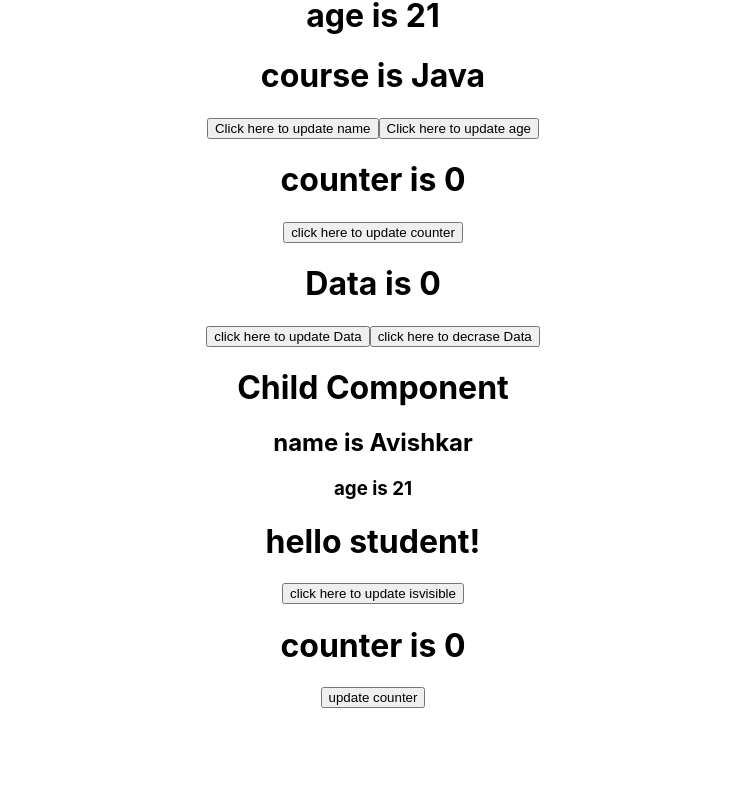
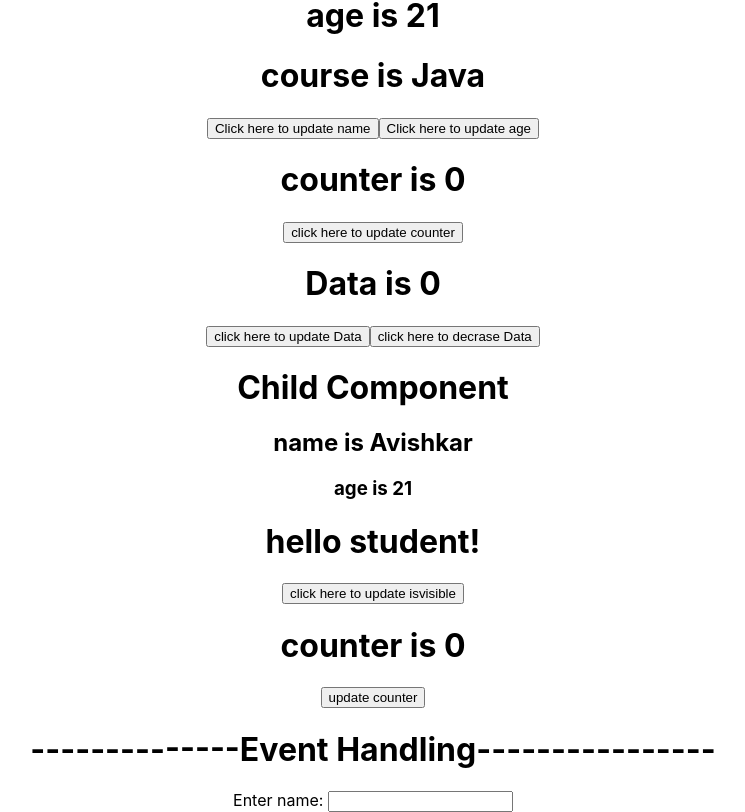
Before and after one commit to Avishkar05/myreactapp_code_practice, a React (Create React App) app: page / in a window 1280 px wide. Shown: the part 1309-2121 px from the top of the page, without its empty margins (267-1012 px from the left). Before the commit the page ends 2017 px from the top, so only its background shows below. Built offline with nearby package versions, Linux system fonts and the light colour scheme.

Commit message:
update Mountphase

```diff
--- a/src/Mountphase.jsx
+++ b/src/Mountphase.jsx
@@ -9,6 +9,20 @@ export default class Mountphase extends Component {
     update=()=>{
         this.setState({"counter":this.state.counter+1})
     }
+
+    componentDidMount(){
+        console.log("this is example of componentDidMount ")
+        document.addEventListener("keydown", this.handleKeyPress)
+    }
+
+    // componentWillUnmount() {
+    //     document.removeEventListener("keydown", this.handleKeyPress)
+    // }
+
+    handleKeyPress=(event)=>{
+        console.log(event.key)
+    }
+
     render() {
       console.log("This is  Render  in Class");
 
@@ -17,6 +31,8 @@ export default class Mountphase extends Component {
         <h1>counter is {this.state.counter}</h1>
         <button onClick={this.update}>update counter</button>
 
+        <h1>--------------Event Handling----------------</h1>
+        Enter name: <input type="text" />
 
       </div>
     )
```
